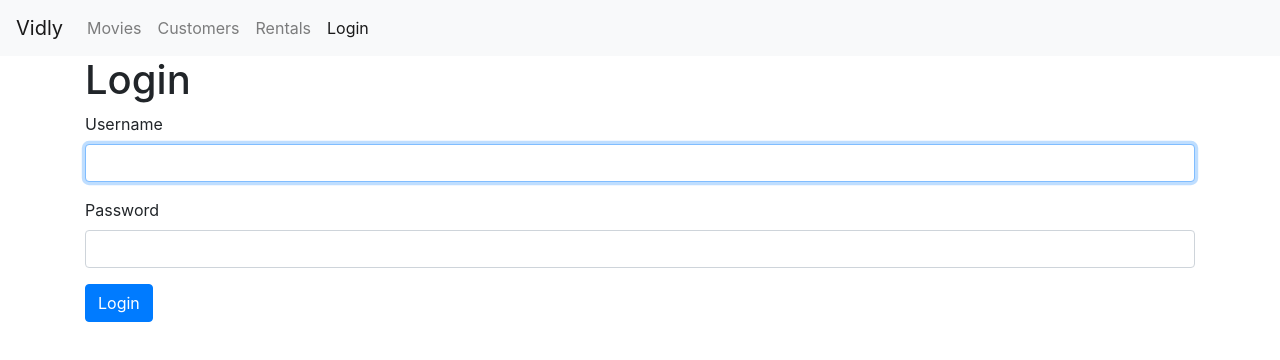
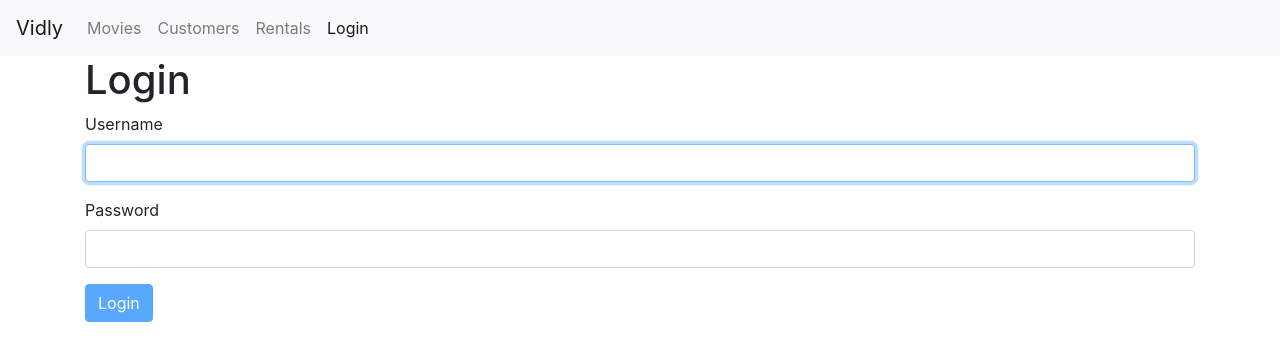
Before and after one commit to dhanis-alghifari/reactjs-vidly-app, a React (Create React App) app: page /login in a window 1280 px wide. Shown: the top 360 px of the page. Built offline with nearby package versions, Linux system fonts and the light colour scheme.

Commit message:
disabled button

```diff
--- a/src/Pages/LoginForm.js
+++ b/src/Pages/LoginForm.js
@@ -34,7 +34,7 @@
   validateProperty = ({ name, value }) => {
     const obj = { [name]: value };
     const schemas = { [name]: this.schema[name] };
-    const error = this.schema.validate(obj, schemas);
+    const {error} = this.schema.validate(obj, schemas);
     return error ? error.details[0].message : null;
   };
 
@@ -84,7 +84,7 @@
             type="password"
             error={errors.password}
           />
-          <button className="btn btn-primary">Login</button>
+          <button disabled={this.validate()} className="btn btn-primary">Login</button>
         </form>
       </div>
     );
```
Also changed, not shown: 1 other file (tests, documents, lock files or other folders).
